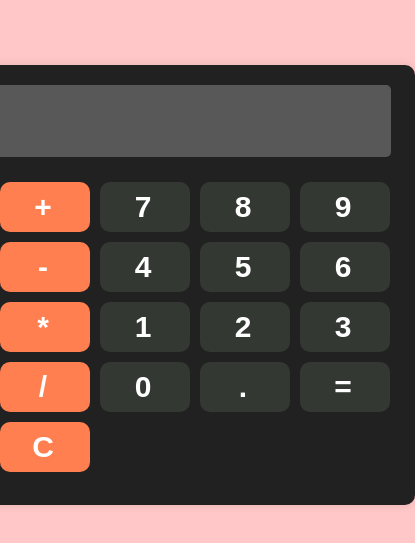
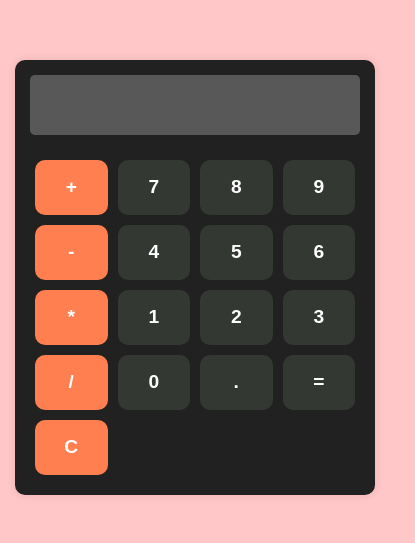
Before and after one commit to sonatamoonlight004-create/CalculatorProject, a plain HTML site: page index.html in a window 390 px wide. Shown: the part 145-688 px from the top of the page, 415 px wide, since content can reach past the window. Drawn offline with Linux system fonts and the light colour scheme.

Commit message:
Add files via upload

```diff
--- a/style.css
+++ b/style.css
@@ -9,45 +9,48 @@ body{
     display: flex;
     justify-content: center;
     align-items: center;
-    height: 100vh;
+    min-height: 100vh;
     background-color: #ffc7c7;
+    margin: 0;
+    padding: 15px;
+    box-sizing: border-box;
 }
 
 #calculator{
-    height: 400px;
-    width: 400px;
+    width: 100%;
+    max-width: 400px;
     background-color: #222121;
     padding: 20px;
     border-radius: 10px;
     box-shadow: 0 0 10px rgba(0, 0, 0, 0.1);
+}
 
-}
 button{
-    height: 50px;
-    width: 90px;
+    height: 60px;
+    width: 100%;
     border-radius: 10px;
     border: none;
     background-color: #333833;
     color: white;
-    font-size: 30px;
+    font-size: 1.5rem;
     font-weight: bold;
     font-family: Arial, sans-serif;
     cursor: pointer;
-    padding-right: 10px;
 }
 
 #display{
+    width: 100%;
     height: 70px;
-    width: 96%;
     margin-bottom: 20px;
     border-radius: 5px;
     border: none;
     background-color: #585858;
-    font-size: 24px;
+    font-size: 2rem;
     text-align: right;
     font-family: Arial, sans-serif;
     font-weight: bold;
     padding-right: 10px;
+    box-sizing: border-box;
     color: white;
 }
 
@@ -60,7 +63,7 @@ button{
 }
 
 .operator-btn:active{
-   background-color: #c43f0f;
+    background-color: #c43f0f;
 }
 
 button:hover{
@@ -70,3 +73,33 @@ button:hover{
 button:active{
     background-color: #2e2d2d;
 }
+
+/* Mobile Devices */
+@media (max-width: 480px) {
+    #calculator{
+        padding: 15px;
+    }
+
+    button{
+        height: 55px;
+        font-size: 1.2rem;
+    }
+
+    #display{
+        height: 60px;
+        font-size: 1.5rem;
+    }
+}
+
+/* Very Small Screens */
+@media (max-width: 320px) {
+    button{
+        height: 45px;
+        font-size: 1rem;
+    }
+
+    #display{
+        height: 50px;
+        font-size: 1.2rem;
+    }
+}
```
